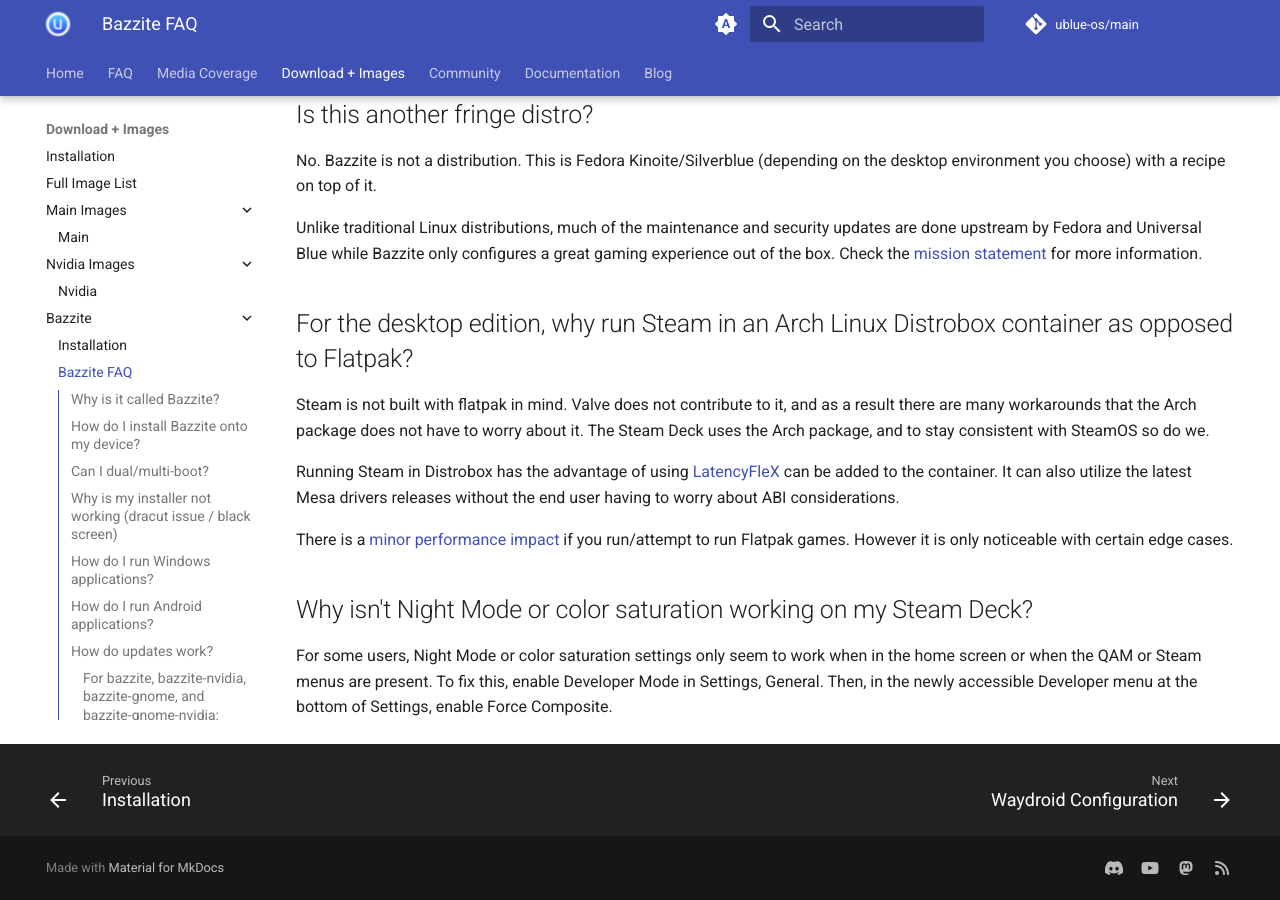
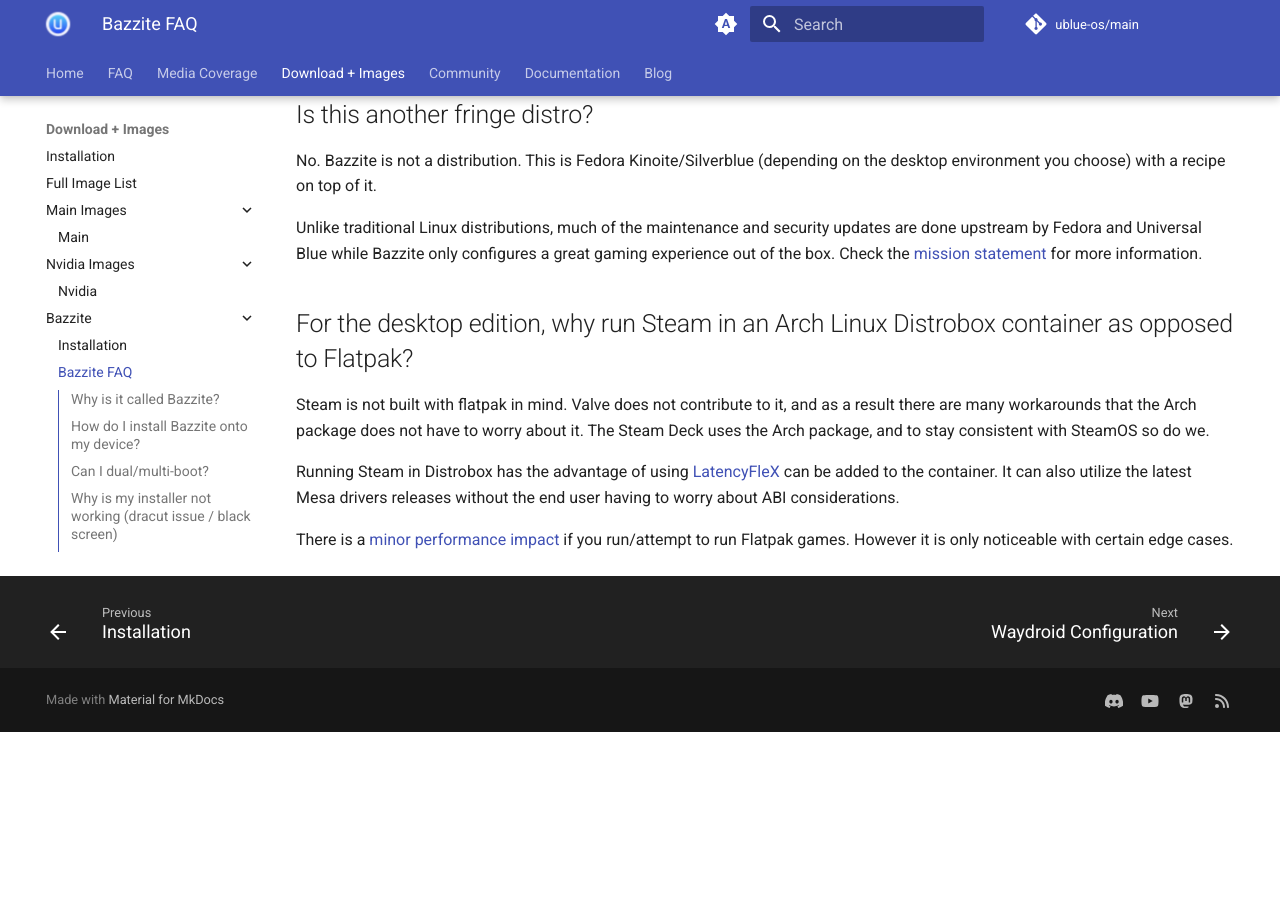
Before and after one commit to ublue-os/website, an MkDocs documentation site: the page built from docs/images/bazzite/FAQ.md, in a window 1280 px wide and 900 px high, scrolled down 3175 px. Built offline with MkDocs 1.6.1 and Material for MkDocs 9.7.7, drawn with Linux system fonts in a browser that asks for light colours; comment, search, counter and statistics services are not loaded; after the commit the page ends 3907 px from its top, so only the background shows below that.

Commit message:
chore: remove now fixed night mode question (#444)
It should be fixed according to Kyle now.

```diff
--- a/docs/images/bazzite/FAQ.md
+++ b/docs/images/bazzite/FAQ.md
@@ -107,7 +107,3 @@ Steam is not built with flatpak in mind. Valve does not contribute to it, and as
 Running Steam in Distrobox has the advantage of using [LatencyFleX](https://github.com/ishitatsuyuki/LatencyFleX) can be added to the container.  It can also utilize the latest Mesa drivers releases without the end user having to worry about ABI considerations.
 
 There is a [minor performance impact](https://github.com/flatpak/flatpak/issues/4187) if you run/attempt to run Flatpak games. However it is only noticeable with certain edge cases.
-
-## Why isn't Night Mode or color saturation working on my Steam Deck?
-
-For some users, Night Mode or color saturation settings only seem to work when in the home screen or when the QAM or Steam menus are present. To fix this, enable Developer Mode in Settings, General. Then, in the newly accessible Developer menu at the bottom of Settings, enable Force Composite.
```
